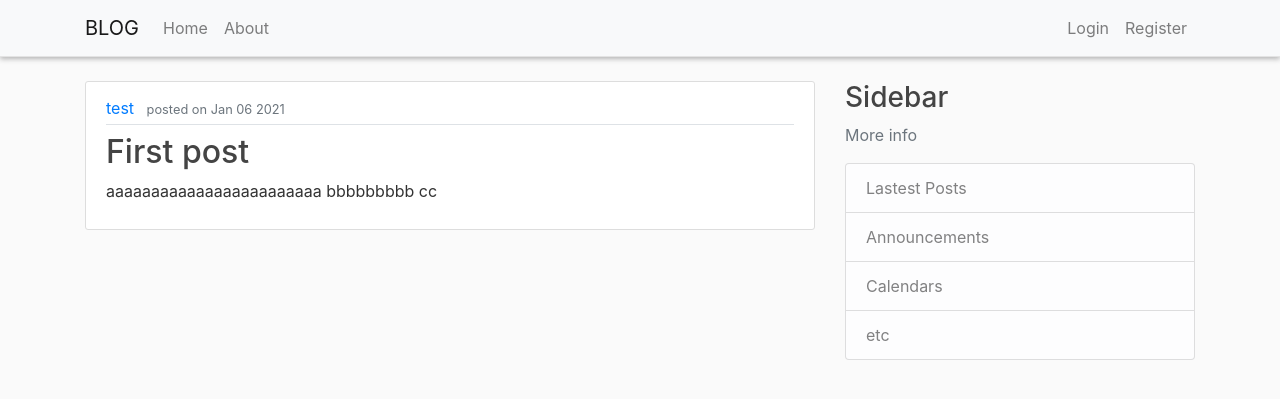
After one commit to ch2ohch2oh/django-blog, a Django app: page /post/1/ in a window 1280 px wide. The commit adds this page. Shown: the top 399 px of the page. Run offline with Django 3.2, Linux system fonts and the light colour scheme; data comes from the database, SQL or seed files in the repository.

Commit message:
Finish CRUD of posts

```diff
--- a/blog/models.py
+++ b/blog/models.py
@@ -1,8 +1,8 @@
 from django.db import models
 from django.utils import timezone
 from django.contrib.auth.models import User
+from django.urls import reverse
 
-# Create your models here.
 class Post(models.Model):
     title = models.CharField(max_length=100)
     content = models.TextField()
@@ -11,3 +11,6 @@
 
     def __str__(self):
         return self.title
+
+    def get_absolute_url(self):
+        return reverse('post-detail', kwargs={'pk': self.pk})
--- a/blog/templates/blog/base.html
+++ b/blog/templates/blog/base.html
@@ -17,7 +17,7 @@
     <!-- Navbar -->
     <nav class="navbar navbar-expand-md site-navbar navbar-light bg-light">
         <div class="container site-header">
-            <a class="navbar-brand" href="#">BLOG</a>
+            <a class="navbar-brand" href="/">BLOG</a>
             <button class="navbar-toggler" type="button" data-toggle="collapse" data-target="#navbarNav" aria-controls="navbarNav" aria-expanded="false" aria-label="Toggle navigation">
           <span class="navbar-toggler-icon"></span>
         </button>
@@ -32,6 +32,9 @@
                 </ul>
                 <ul class="navbar-nav">
                     {% if user.is_authenticated %}
+                        <li class="nav-item">
+                            <a class="nav-link" href="{% url 'post-create' %}">New Post</a>
+                        </li>
                         <li class="nav-item">
                             <a class="nav-link" href="{% url 'profile' %}">Profile</a>
                         </li>
--- a/blog/templates/blog/home.html
+++ b/blog/templates/blog/home.html
@@ -6,7 +6,7 @@
             <a class="mr-2" href="#">{{ post.author }}</a>
             <small class="text-muted">posted on {{ post.date_posted | date:"M d Y"}}</small>
         </div>
-        <h2><a href="#" class="article-title">{{ post.title }}</a></h2>
+        <h2><a href="{% url 'post-detail' post.id %}" class="article-title">{{ post.title }}</a></h2>
         <p class="aritcle-content"> {{ post.content }}</p>
     </div>
 </div>
--- /dev/null
+++ b/blog/templates/blog/post_detail.html
@@ -0,0 +1,22 @@
+{% extends "blog/base.html" %}
+
+{% block content %}
+
+<div class="media content-section">
+    <div class="media-body">
+        <div class="aritcle-metadata border-bottom py-1">
+            <a class="mr-2" href="#">{{ post.author }}</a>
+            <small class="text-muted">posted on {{ post.date_posted | date:"M d Y"}}</small>
+            {% if post.author == user %}
+                <div class="">
+                    <a href="{% url 'post-update' post.pk %}" class="btn btn-sm btn-outline-secondary py-0">Update</a>
+                    <a href="{% url 'post-delete' post.pk %}" class="btn btn-sm btn-outline-danger py-0">Delete</a>
+                </div>
+            {% endif %}
+        </div>
+        <h2 class="article-title mt-2">{{ post.title }}</h2>
+        <p class="aritcle-content"> {{ post.content }}</p>
+    </div>
+</div>
+
+{% endblock %}
--- a/blog/urls.py
+++ b/blog/urls.py
@@ -1,7 +1,16 @@
 from django.urls import path
+
 from . import views
+from .views import PostDetailView, PostListView, PostCreateView, PostUpdateView, PostDeleteView
 
 urlpatterns = [
-    path('', views.home, name='blog-home'),
+    path('', views.PostListView.as_view(), name='blog-home'),
+    # The `PostDetailView` expects a variable called `pk` by default
+    path('post/<int:pk>/', PostDetailView.as_view(), name='post-detail'),
+    # The `PostCreateView` expects a template called `post_form.html` by default
+    path('post/<int:pk>/update', PostUpdateView.as_view(), name='post-update'),
+    # The `PostDeleteView` will ask for confirmation
+    path('post/<int:pk>/delete', PostDeleteView.as_view(), name='post-delete'),
+    path('post/new', PostCreateView.as_view(), name='post-create'),
     path('about/', views.about, name='blog-about'),
 ]
--- a/blog/views.py
+++ b/blog/views.py
@@ -1,9 +1,77 @@
+from django.contrib.messages.api import success
 from django.shortcuts import render
+from django.views.generic import ListView, DetailView, CreateView, UpdateView, DeleteView
+from django.contrib.auth.mixins import LoginRequiredMixin, UserPassesTestMixin
+
 from django.http import HttpResponse
 
 from .models import Post
 
-# Create your views here.
+class PostListView(ListView):
+
+    model = Post
+
+    # The default template is 'blog/post_list.html'
+    template_name = 'blog/home.html'
+
+    # Otherwise the object name is `object`
+    context_object_name = 'posts'
+
+    # Order from newest to oldest
+    ordering = ['-date_posted']
+
+    class Meta:
+        pass
+
+class PostDetailView(DetailView):
+
+    model = Post
+
+    context_object_name = 'post'
+
+class PostDeleteView(LoginRequiredMixin, UserPassesTestMixin, DeleteView):
+
+    model = Post
+
+    success_url = '/'
+
+    def test_func(self):
+        post = self.get_object()
+        return self.request.user == post.author
+
+
+# Put the mixin as the first!!!
+class PostCreateView(LoginRequiredMixin, CreateView):
+
+    model = Post
+
+    # Need to tell what do you what in the form
+    fields = ['title', 'content']
+
+    def form_valid(self, form):
+        '''Set the author of the post to be the current user'''
+        form.instance.author = self.request.user
+        return super().form_valid(form)
+
+
+# Make sure a user can only update his own posts
+class PostUpdateView(LoginRequiredMixin, UserPassesTestMixin, UpdateView):
+
+    model = Post
+
+    # Need to tell what do you what in the form
+    fields = ['title', 'content']
+
+    def form_valid(self, form):
+        '''Set the author of the post to be the current user'''
+        form.instance.author = self.request.user
+        return super().form_valid(form)
+
+    def test_func(self):
+        # The post we are trying to update
+        post = self.get_object()
+        return self.request.user == post.author
+
 def home(request):
     context = {
         'posts': Post.objects.all(),
```
Also changed, not shown: blog/templates/blog/post_confirm_delete.html (added, +18 -0 lines), blog/templates/blog/post_form.html (added, +18 -0 lines).
